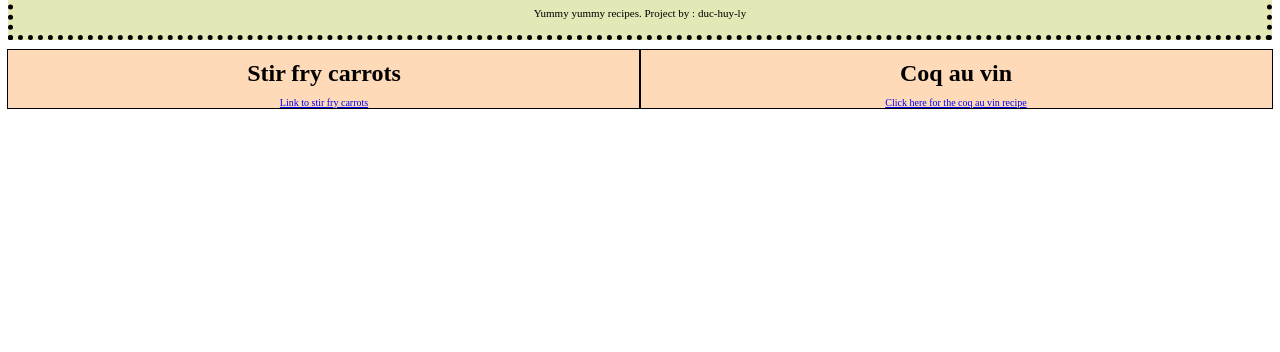
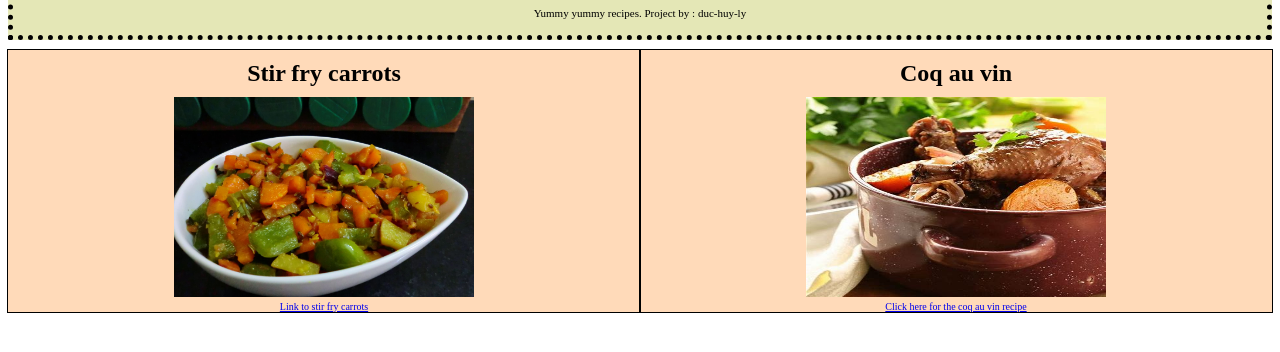
Before and after one commit to duc-huy-ly/odin-recipes, a plain HTML site: page index.html in a window 1280 px wide. Shown: the part 64-416 px from the top of the page. Drawn offline with Linux system fonts and the light colour scheme.

Commit message:
added pictures to index

```diff
--- a/index.html
+++ b/index.html
@@ -15,6 +15,7 @@
     <div class="container">
       <div class = recipe>
         <h2>Stir fry carrots</h2>
+        <img src="./img/stirfrycarrots.jpeg" alt="carrots" width="300px" height="200px">
         <div  class ="link">
           <a href="./recipes/stirfrycarrots.html">Link to stir fry carrots</a>
         </div>
@@ -22,6 +23,7 @@
 
       <div class="recipe">
         <h2>Coq au vin</h2>
+        <img src="./img/coqauvin.jpeg" alt="funnymeal" width="300px" height="200px">
         <div class="link">
           <a href="recipes/coqAuVin.html">Click here for the coq au vin recipe</a>
         </div>
```
